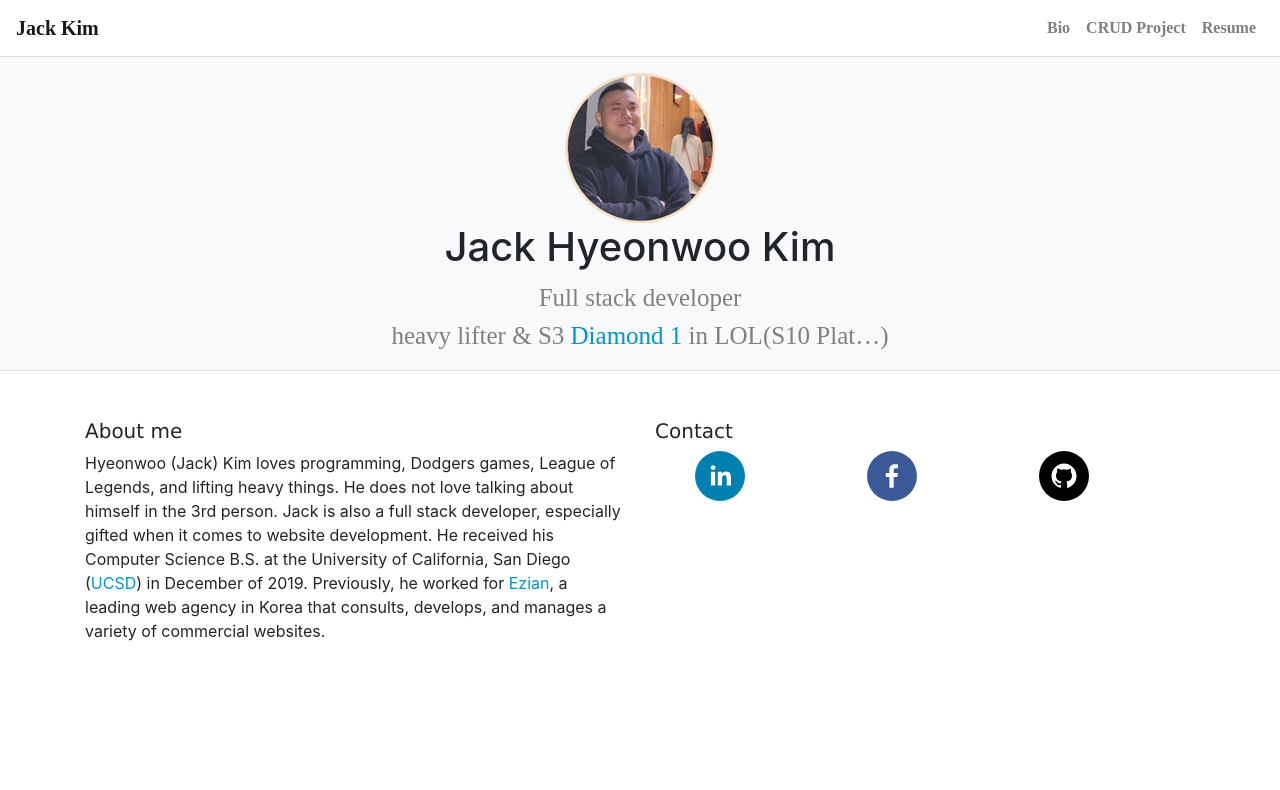
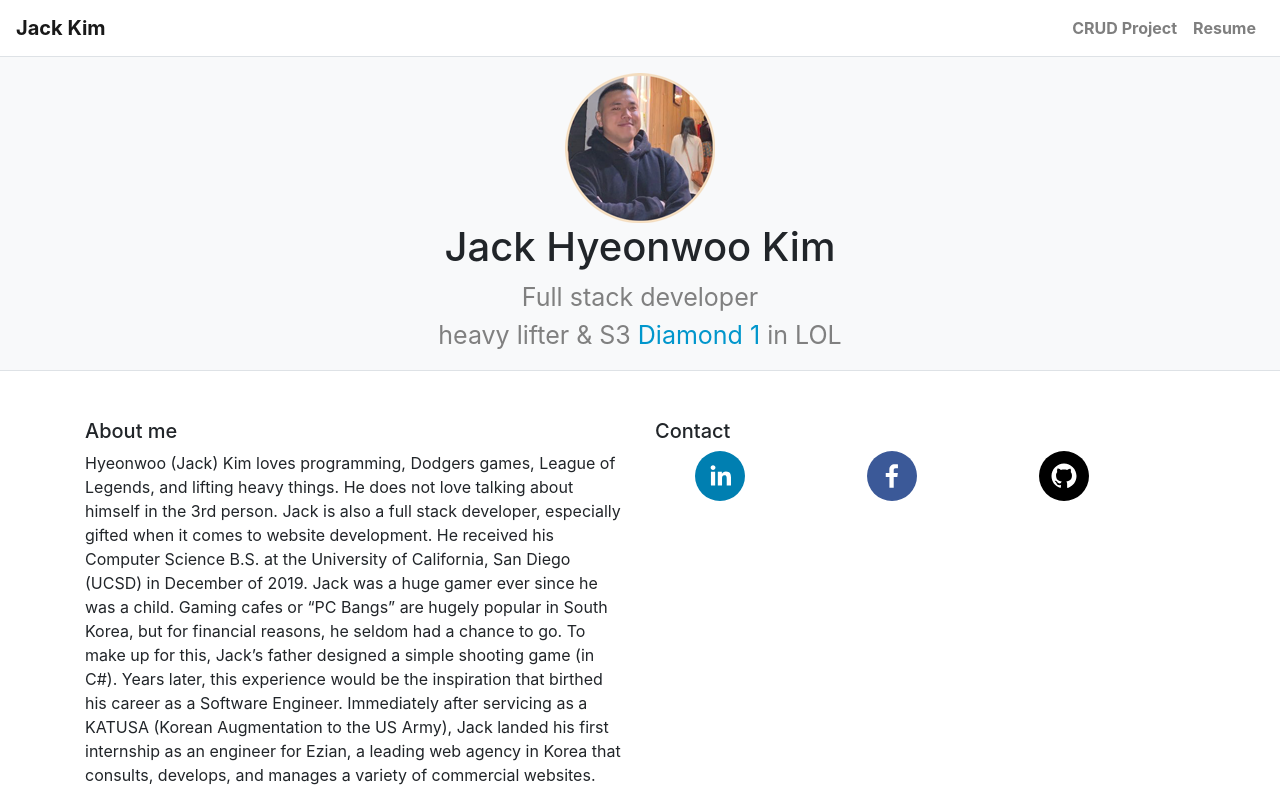
Before and after one commit to jackhw8/Jack_Site, a React (Create React App) app in the folder client/: page / in a window 1280 px wide. Shown: the top 790 px of the page. Built offline with nearby package versions, Linux system fonts and the light colour scheme.

Commit message:
change fonts and get rid of bio page

```diff
--- /dev/null
+++ b/client/public/style.css
@@ -0,0 +1,3 @@
+body {
+    font-family: 'merriweather,serif';
+}
--- a/client/src/App.js
+++ b/client/src/App.js
@@ -3,7 +3,6 @@ import { BrowserRouter, Switch, Route } from 'react-router-dom';
 import Navbar from './components/layout/Navbar';
 import Crud from './Crud';
 import Main from './components/main/Main';
-import Bio from './components/main/Bio';
 
 class App extends React.Component {
     render() {
@@ -12,7 +11,6 @@ class App extends React.Component {
                     <Navbar />
                         <Switch>
                             <Route exact path='/' component={Main}/>
-                            <Route path='/bio' component={Bio}/>
                             <Route path='/crud' component={Crud}/>
                         </Switch>
             </BrowserRouter>
--- a/client/src/components/layout/Navbar.js
+++ b/client/src/components/layout/Navbar.js
@@ -3,7 +3,7 @@ import '../../main.css';
 
 const Navbar = () => {
     return (
-        <nav className="navbar navbar-expand-md navbar-light" style={{'fontFamily':'Comic Sans','fontWeight':'bold'}}>
+        <nav className="navbar navbar-expand-md navbar-light" style={{'fontWeight':'bold'}}>
             <a href="/" className="navbar-brand">Jack Kim</a>
 
             <button className="navbar-toggler collapsed" type="button" data-toggle="collapse" data-target="#navbarsExampleDefault" aria-controls="navbarsExampleDefault" aria-expanded="false" aria-label="Toggle navigation">
@@ -12,7 +12,6 @@ const Navbar = () => {
 
             <div className="collapse navbar-collapse" id="navbarsExampleDefault">
             <ul className="navbar-nav ml-auto">
-                <li><a href="/bio" className="nav-link">Bio</a></li>
                 <li><a href="/crud" className="nav-link">CRUD Project</a></li>
                 <li><a href="/pic/Resume.pdf" target="_blank" className="nav-link">Resume</a></li>
             </ul>
--- a/client/src/components/main/Bio.js
+++ /dev/null
@@ -1,46 +0,0 @@
-import React from 'react';
-import '../../main.css';
-import { SocialIcon } from 'react-social-icons';
-
-const Bio = () => {
-  return (
-    <>
-      <header className="bg-light border-top border-bottom">
-       <div className="text-center">
-         <p></p>
-         <img src="/pic/pic3.png"></img>
-         <h1>Jack Hyeonwoo Kim</h1>
-
-         <p style={{'fontSize': '25px', 'color': 'grey', 'fontFamily':'merriweather'}}>Full stack developer<br/>
-         heavy lifter &amp;
-         S3 <a href="https://na.op.gg/summoner/userName=jackhyeonwoo" target="_blank" style={{'textDecoration': 'none', 'color': '#0096cc'}}>Diamond </a>
-         1 in LOL(S10 Plat…)
-         </p>
-
-        </div>
-      </header>
-
-      <br/>
-      <br/>
-
-      <main>
-        <div class="container">
-            <h5 style={{'fontFamily':'Lucida Sans'}}>More About me</h5>
-            <p>Hyeonwoo (Jack) Kim loves programming, Dodgers games, League of Legends, and lifting heavy things. He does not love talking about himself in the 3rd person.
-           Jack is also a full stack developer, especially gifted when it comes to website development.
-           He received his Computer Science B.S. at the University of California, San Diego (UCSD) in December of 2019.
-           Jack was a huge gamer ever since he was a child. Gaming cafes or “PC Bangs” are hugely popular in South Korea, but for financial reasons, he seldom had a chance to go.
-           To make up for this, Jack’s father designed a simple shooting game (in C#).
-           Years later, this experience would be the inspiration that birthed his career as a Software Engineer.
-           Immediately after servicing as a KATUSA (Korean Augmentation to the US Army), Jack landed his first internship as an engineer for Ezian, a leading web agency in Korea that consults, develops, and manages a variety of commercial websites.
-           Jack’s military experience and time at Ezian taught him how to communicate effectively, reach target goals within strict deadlines, and develop advanced web applications.
-           As someone whose career has always revolved around creating innovative business solutions for big names in the industry (Samsung and Hyundai to name a few), Jack strongly values diversity and camaraderie in the workplace.
-           He is currently seeking employment at an organization that mirrors these values.
-            </p>
-        </div>
-      </main>
-      </>
-  )
-}
-
-export default Bio;
--- a/client/src/components/main/Main.js
+++ b/client/src/components/main/Main.js
@@ -8,90 +8,48 @@ const Main = () => {
       <header className="bg-light border-top border-bottom">
        <div className="text-center">
          <p></p>
-         <img src="/pic/pic6.png"></img>
+         <img src="/pic/pic6.png" alt=""></img>
          <h1>Jack Hyeonwoo Kim</h1>
 
-         <p style={{'fontSize': '25px', 'color': 'grey', 'fontFamily':'merriweather'}}>Full stack developer<br/>
+         <p style={{'fontSize': '25px', 'color': 'grey'}}>Full stack developer<br/>
          heavy lifter &amp;
-         S3 <span style={{'textDecoration': 'none', 'color': '#0096cc'}}>Diamond 1</span> in LOL(S10 Plat…)
+         S3 <span style={{'textDecoration': 'none', 'color': '#0096cc'}}>Diamond 1</span> in LOL
          </p>
 
         </div>
       </header>
 
-      {/*
-      <main>
-        <div className="leftP">
-        <h4>About me</h4>
-        <p>Hyeonwoo (Jack) Kim loves programming, Dodgers games, League of Legends, and lifting heavy things. He does not love talking about himself in the 3rd person.
-           Jack is also a full stack developer, especially gifted when it comes to website development.
-           He received his Computer Science B.S. at the University of California, San Diego (UCSD) in December of 2019.
-           Jack was a huge gamer ever since he was a child. Gaming cafes or “PC Bangs” are hugely popular in South Korea, but for financial reasons, he seldom had a chance to go.
-           To make up for this, Jack’s father designed a simple shooting game (in C#).
-           Years later, this experience would be the inspiration that birthed his career as a Software Engineer.
-           Immediately after servicing as a KATUSA (Korean Augmentation to the US Army), Jack landed his first internship as an engineer for Ezian, a leading web agency in Korea that consults, develops, and manages a variety of commercial websites.
-           Jack’s military experience and time at Ezian taught him how to communicate effectively, reach target goals within strict deadlines, and develop advanced web applications.
-           As someone whose career has always revolved around creating innovative business solutions for big names in the industry (Samsung and Hyundai to name a few), Jack strongly values diversity and camaraderie in the workplace.
-           He is currently seeking employment at an organization that mirrors these values.
-        </p>
-        </div>
-        <h4>Contact me</h4>
-        <p>fjosdifjsodifjosidfjoi</p>
-      </main>
-      */}
-      {/*
-        <div className="container">
-          <div className="row">
-            <div className="col">
-              <h5 style={{'fontFamily':'Lucida Sans'}}>About me</h5>
-              <p>Hyeonwoo (Jack) Kim loves programming, Dodgers games, League of Legends, and lifting heavy things. He does not love talking about himself in the 3rd person.
-                Jack is also a full stack developer, especially gifted when it comes to website development.
-                He received his Computer Science B.S. at the University of California, San Diego
-                (
-                <a href="https://ucsd.edu/" target="_blank" style={{'textDecoration': 'none', 'color': '#0096cc'}}>UCSD</a>
-                )
-                in December of 2019.
-                Previously, he worked for Ezian, a leading web agency in Korea that consults, develops, and manages a variety of commercial websites.
-              </p>
-            </div>
-            <div className="col">
-              <h5 style={{'fontFamily':'Lucida Sans'}}>Contact me</h5>
-              <ul>
-                <li>LinkedIn</li>
-                <li>Facebook</li>
-                <li>Discord</li>
-                <li>Github</li>
-                <li>Gmail</li>
-              </ul>
-            </div>
-          </div>
-        </div>
-        */}
       <br/>
       <br/>
 
-
+      {/*
+      <a href="https://ucsd.edu/" target="_blank" style={{'textDecoration': 'none', 'color': '#0096cc'}} rel="noopener noreferrer">UCSD</a>
+      */}
 
       <main>
         <div class="container">
           <div class="row">
             <div className="col-sm">
-                <h5 style={{'fontFamily':'Lucida Sans'}}>About me</h5>
-                <p>
-                  Hyeonwoo (Jack) Kim loves programming, Dodgers games, League of Legends, and lifting heavy things. He does not love talking about himself in the 3rd person.
-                  Jack is also a full stack developer, especially gifted when it comes to website development.
-                  He received his Computer Science B.S. at the University of California, San Diego
-                  (
-                  <a href="https://ucsd.edu/" target="_blank" style={{'textDecoration': 'none', 'color': '#0096cc'}}>UCSD</a>
-                  )
-                  in December of 2019.
-                  Previously, he worked for
-                  <a href="http://e-zian.com/" target="_blank" style={{'textDecoration': 'none', 'color': '#0096cc'}}> Ezian</a>
-                  , a leading web agency in Korea that consults, develops, and manages a variety of commercial websites.
-                </p>
+            <h5>About me</h5>
+            <p> Hyeonwoo (Jack) Kim loves programming, Dodgers games, League of Legends, and lifting heavy things.
+                He does not love talking about himself in the 3rd person.
+                Jack is also a full stack developer, especially gifted when it comes to website development.
+                He received his Computer Science B.S. at the University of California, San Diego (UCSD) in December of 2019.
+                Jack was a huge gamer ever since he was a child. Gaming cafes or “PC Bangs” are hugely popular in South Korea,
+                but for financial reasons, he seldom had a chance to go.
+                To make up for this, Jack’s father designed a simple shooting game (in C#).
+                Years later, this experience would be the inspiration that birthed his career as a Software Engineer.
+                Immediately after servicing as a KATUSA (Korean Augmentation to the US Army), Jack landed his first internship as an engineer for Ezian,
+                a leading web agency in Korea that consults, develops, and manages a variety of commercial websites.
+                Jack’s military experience and time at Ezian taught him how to communicate effectively,
+                reach target goals within strict deadlines, and develop advanced web applications.
+                As someone whose career has always revolved around creating innovative business solutions
+                for big names in the industry (Samsung and Hyundai to name a few), Jack strongly values diversity and camaraderie in the workplace.
+                He is currently seeking employment at an organization that mirrors these values.
+            </p>
             </div>
             <div className="col-sm">
-              <h5 style={{'fontFamily':'Lucida Sans'}}>Contact</h5>
+              <h5>Contact</h5>
               <ol style={{'columns': '3', 'listStyle':'none'}}>
                 <li><SocialIcon url="https://www.linkedin.com/in/jack-hyeonwoo-kim-4b669376/" target="_blank"/></li>
                 <li><SocialIcon url="https://www.facebook.com/jack.hw8" target="_blank"/></li>
```
